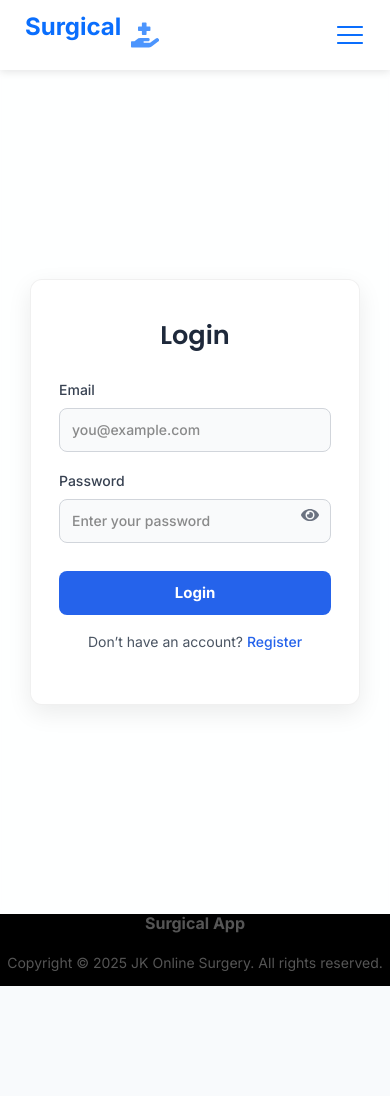
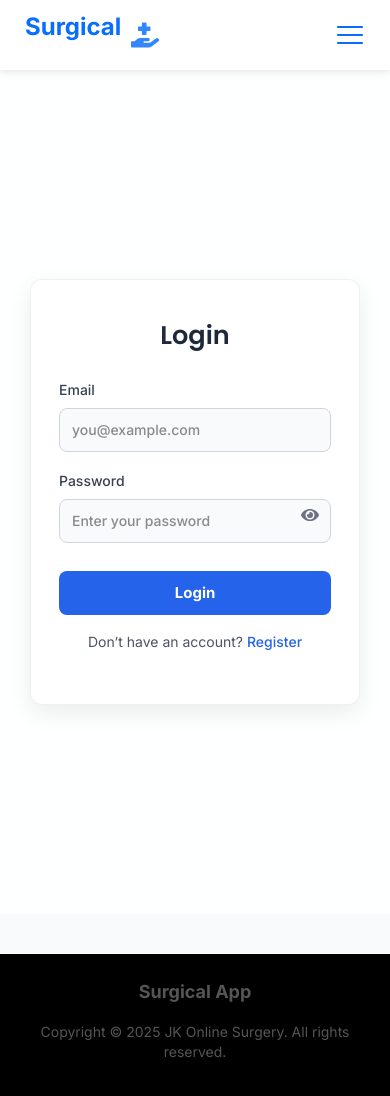
Before and after one commit to JohnFemi78/Hospital-Front-End-Surgical-API, a React (Vite) app: page /profile in a window 390 px wide. Shown: the top 1096 px of the page. Before the commit the page ends 989 px from the top, so only its background shows below. Built offline with nearby package versions, Linux system fonts and the light colour scheme.

Commit message:
updated the footer responsiveness and profile update

```diff
--- a/src/layout/Footer.jsx
+++ b/src/layout/Footer.jsx
@@ -1,16 +1,16 @@
 function Footer() {
   return (
-    <footer className="bg-black h-18 flex items-center justify-center max-w-8xl mx-auto">
-      <div className="text-center">
-        <p className="text-m font-bold text-white">Surgical App</p>
+    <footer className="w-full bg-black py-6 mt-10">
+      <div className="max-w-6xl mx-auto px-4 text-center">
+        <p className="text-lg font-bold text-white">Surgical App</p>
 
-        <p className="text-sm text-gray-400">
-          {" "}
-          Copyright &copy; {new Date().getFullYear()} JK Online Surgery. All rights
-          reserved.
+        <p className="text-sm text-gray-400 mt-1">
+          Copyright &copy; {new Date().getFullYear()} JK Online Surgery.
+          All rights reserved.
         </p>
       </div>
     </footer>
   );
 }
+
 export default Footer;
--- a/src/pages/Profile.jsx
+++ b/src/pages/Profile.jsx
@@ -15,6 +15,7 @@ function Profile() {
     phoneNumber: "",
     speciality: "",
     bloodGroup: "",
+    role:"PATIENT"
   });
 
   const profilePicture = "https://i.imgur.com/uIgDDDd.png";
@@ -22,7 +23,7 @@ function Profile() {
   useEffect(() => {
     const fetchProfile = async () => {
       try {
-        const res = await fetch(`${API}/profile/single`, {
+        const res = await fetch(`${API}/profile/:single`, {
           method: "GET",
           headers: {
             "Content-Type": "application/json",
```
